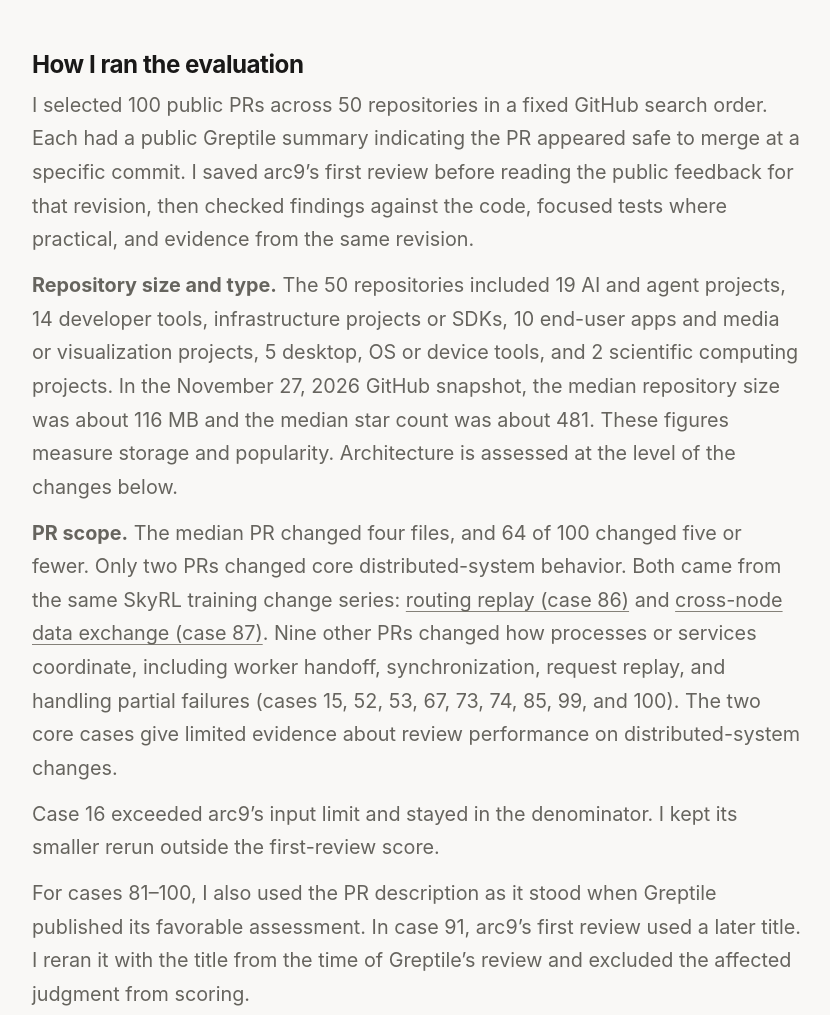
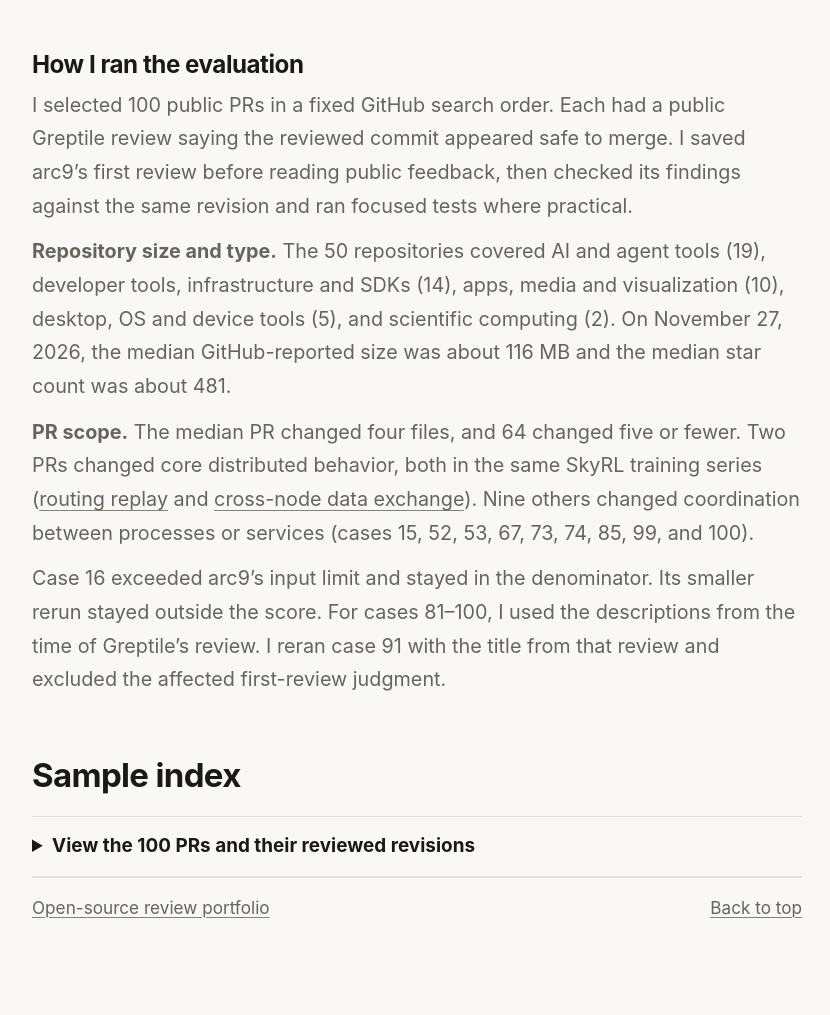
Before and after one commit to shihchengwei-lab/shihchengwei-lab.github.io, a plain HTML site: page arc9-benchmark/index.html in a window 1280 px wide. Shown: the part 3639-4654 px from the top of the page, without its empty margins (223-1053 px from the left). After the commit the page ends 4627 px from the top, so only its background shows below. Drawn offline with Linux system fonts and the light colour scheme.

Commit message:
Tighten the benchmark method

```diff
--- a/arc9-benchmark/index.html
+++ b/arc9-benchmark/index.html
@@ -102,11 +102,10 @@
   </section>
   <section class="scope" id="method" aria-labelledby="method-title">
     <h2 id="method-title">How I ran the evaluation</h2>
-    <p>I selected 100 public PRs across 50 repositories in a fixed GitHub search order. Each had a public Greptile summary indicating the PR appeared safe to merge at a specific commit. I saved arc9’s first review before reading the public feedback for that revision, then checked findings against the code, focused tests where practical, and evidence from the same revision.</p>
-    <p><strong>Repository size and type.</strong> The 50 repositories included 19 AI and agent projects, 14 developer tools, infrastructure projects or SDKs, 10 end-user apps and media or visualization projects, 5 desktop, OS or device tools, and 2 scientific computing projects. In the November 27, 2026 GitHub snapshot, the median repository size was about 116 MB and the median star count was about 481. These figures measure storage and popularity. Architecture is assessed at the level of the changes below.</p>
-    <p><strong>PR scope.</strong> The median PR changed four files, and 64 of 100 changed five or fewer. Only two PRs changed core distributed-system behavior. Both came from the same SkyRL training change series: <a href="https://github.com/skyrl-project/SkyRL/pull/2824">routing replay (case 86)</a> and <a href="https://github.com/skyrl-project/SkyRL/pull/2823">cross-node data exchange (case 87)</a>. Nine other PRs changed how processes or services coordinate, including worker handoff, synchronization, request replay, and handling partial failures (cases 15, 52, 53, 67, 73, 74, 85, 99, and 100). The two core cases give limited evidence about review performance on distributed-system changes.</p>
-    <p>Case 16 exceeded arc9’s input limit and stayed in the denominator. I kept its smaller rerun outside the first-review score.</p>
-    <p>For cases 81–100, I also used the PR description as it stood when Greptile published its favorable assessment. In case 91, arc9’s first review used a later title. I reran it with the title from the time of Greptile’s review and excluded the affected judgment from scoring.</p>
+    <p>I selected 100 public PRs in a fixed GitHub search order. Each had a public Greptile review saying the reviewed commit appeared safe to merge. I saved arc9’s first review before reading public feedback, then checked its findings against the same revision and ran focused tests where practical.</p>
+    <p><strong>Repository size and type.</strong> The 50 repositories covered AI and agent tools (19), developer tools, infrastructure and SDKs (14), apps, media and visualization (10), desktop, OS and device tools (5), and scientific computing (2). On November 27, 2026, the median GitHub-reported size was about 116 MB and the median star count was about 481.</p>
+    <p><strong>PR scope.</strong> The median PR changed four files, and 64 changed five or fewer. Two PRs changed core distributed behavior, both in the same SkyRL training series (<a href="https://github.com/skyrl-project/SkyRL/pull/2824">routing replay</a> and <a href="https://github.com/skyrl-project/SkyRL/pull/2823">cross-node data exchange</a>). Nine others changed coordination between processes or services (cases 15, 52, 53, 67, 73, 74, 85, 99, and 100).</p>
+    <p>Case 16 exceeded arc9’s input limit and stayed in the denominator. Its smaller rerun stayed outside the score. For cases 81–100, I used the descriptions from the time of Greptile’s review. I reran case 91 with the title from that review and excluded the affected first-review judgment.</p>
   </section>
   <section class="section" id="samples" aria-labelledby="samples-title">
     <h2 id="samples-title">Sample index</h2>
```
